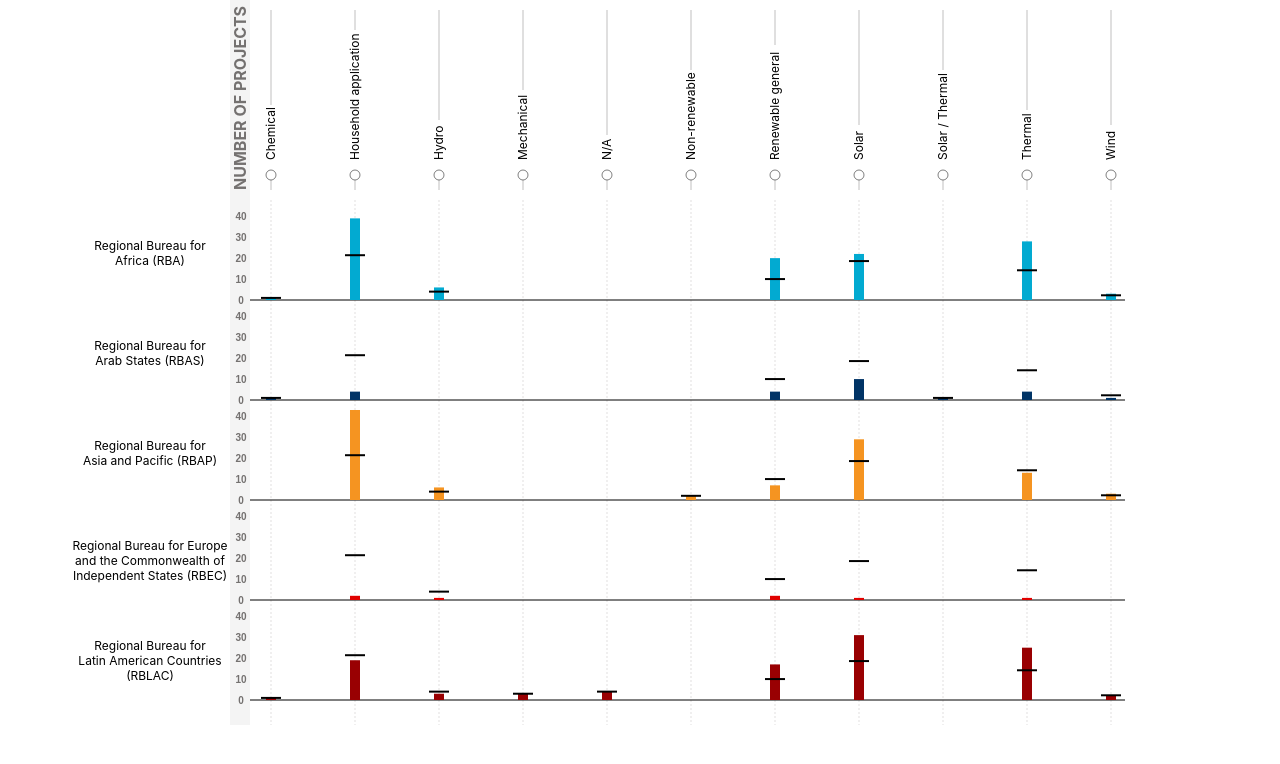
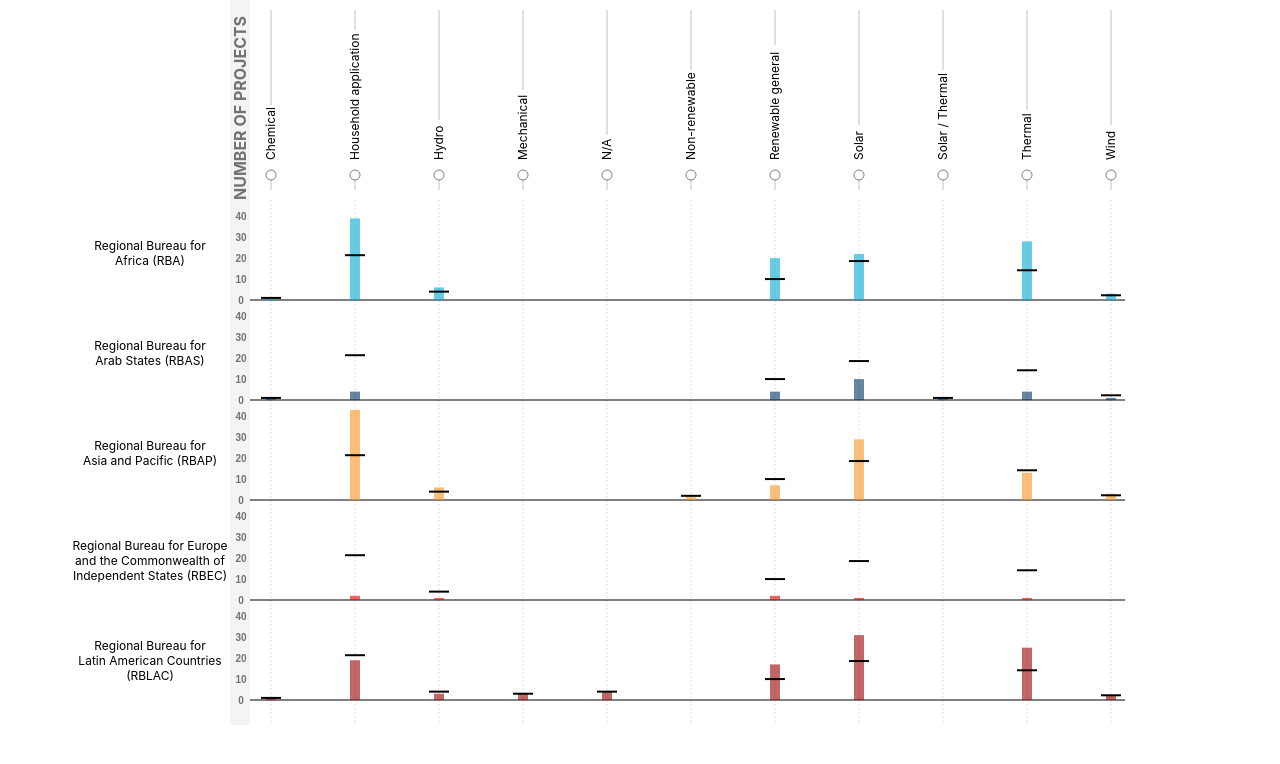
Before and after one commit to ancasarb/vfsg-undp-accelerator-labs-network, a SvelteKit app: page / in a window 1280 px wide. Shown: the top 764 px of the page. Built offline with nearby package versions, Linux system fonts and the light colour scheme; a web font is replaced by a local one.

Commit message:
refactor existing code into components

```diff
--- /dev/null
+++ b/src/components/Gridlines.svelte
@@ -0,0 +1,19 @@
+<script>
+	export let chartDimensions;
+
+	export let xPositions;
+</script>
+
+<g transform={`translate(${chartDimensions.margin.left},${chartDimensions.margin.top})`}>
+	{#each xPositions as x}
+		<line x1={x} y1={0} x2={x} y2={chartDimensions.height} class="grid-line" />
+	{/each}
+</g>
+
+<style>
+	.grid-line {
+		stroke-dasharray: 2;
+		stroke: #c0bfbf;
+		stroke-width: 0.5;
+	}
+</style>
--- /dev/null
+++ b/src/components/Rows.svelte
@@ -0,0 +1,70 @@
+<script>
+	export let chartRows;
+	export let chartDimensions;
+
+	export let xScale;
+	export let yScale;
+
+	export let xAccessor;
+	export let yAccessor;
+	export let yAvgAccessor;
+
+	const avgLineLength = 20;
+	const barWidth = 10;
+</script>
+
+<g>
+	{#each chartRows as row, i}
+		<g transform={`translate(0, ${chartDimensions.margin.top + chartDimensions.rowHeight * i})`}>
+			<line
+				x1={chartDimensions.margin.left}
+				y1={chartDimensions.rowHeight}
+				x2={chartDimensions.width - 75}
+				y2={chartDimensions.rowHeight}
+				class="baseline"
+			/>
+		</g>
+
+		<g
+			transform={`translate(${chartDimensions.margin.left},${
+				chartDimensions.margin.top + chartDimensions.rowHeight * i
+			})`}
+		>
+			{#each row.items as item}
+				{@const x = xScale(xAccessor(item))}
+				{@const y = yScale(yAccessor(item))}
+				{@const yAvg = yScale(yAvgAccessor(item))}
+				<rect
+					x={x - barWidth / 2}
+					{y}
+					width={barWidth}
+					height={chartDimensions.rowHeight - y}
+					fill={row.rowColor}
+					class="item-value"
+				/>
+				<line
+					x1={x - avgLineLength / 2}
+					y1={yAvg}
+					x2={x + avgLineLength / 2}
+					y2={yAvg}
+					class="average-line"
+				/>
+			{/each}
+		</g>
+	{/each}
+</g>
+
+<style>
+	.average-line {
+		stroke: black;
+		stroke-width: 2;
+	}
+
+	.item-value {
+		opacity: 0.6;
+	}
+
+	.baseline {
+		stroke: black;
+	}
+</style>
--- /dev/null
+++ b/src/components/XAxis.svelte
@@ -0,0 +1,47 @@
+<script>
+	export let chartDimensions;
+
+	export let labels;
+</script>
+
+<g transform={`translate(${chartDimensions.margin.left})`}>
+	{#each labels as l}
+		{@const x = l.xPosition}
+		<line x1={x} y1={10} x2={x} y2={chartDimensions.margin.top - 10} class="x-axis-line" />
+		<rect
+			x={-chartDimensions.margin.top + 20}
+			y={x - 5}
+			width={l.padding}
+			height={10}
+			transform={`rotate(-90)`}
+			class="x-axis-background"
+		/>
+		<text
+			x={-chartDimensions.margin.top + 40}
+			y={x + 4}
+			class="x-axis-text"
+			transform={`rotate(-90)`}>{l.label}</text
+		>
+		<circle cx={x} cy={chartDimensions.margin.top - 25} r={5} class="x-axis-circle" />
+	{/each}
+</g>
+
+<style>
+	.x-axis-line {
+		stroke: #c0bfbf;
+	}
+
+	.x-axis-circle {
+		fill: white;
+		stroke: black;
+		stroke-width: 0.5;
+	}
+
+	.x-axis-text {
+		font-size: 12px;
+	}
+
+	.x-axis-background {
+		fill: white;
+	}
+</style>
--- /dev/null
+++ b/src/components/YAxis.svelte
@@ -0,0 +1,73 @@
+<script>
+	import { axisLeft, select } from 'd3';
+
+	export let chartDimensions;
+
+	export let rowYScale;
+	export let labels;
+
+	const chartAxis = function (axis) {
+		let axisGenerator = axisLeft().scale(rowYScale).tickValues([0, 10, 20, 30, 40]);
+		select(axis).call(axisGenerator);
+		select(axis).select('.domain').attr('stroke-width', 0);
+		select(axis).selectAll('.tick').select('line').attr('stroke-width', 0);
+		select(axis)
+			.selectAll('.tick')
+			.select('text')
+			.attr('fill', '#747170')
+			.attr('font-weight', 'bold')
+			.attr('text-anchor', 'middle');
+	};
+
+	$: rowsAxis = [null, null, null, null, null];
+	$: rowsAxis.map((axis) => chartAxis(axis));
+
+	const multipleRowsLabelPadding = 15;
+	const rowsAxisWidth = 20;
+	const rowAxisPadding = 4;
+</script>
+
+<g>
+	<g transform={`translate(${chartDimensions.margin.left})`}>
+		<rect
+			x={-rowsAxisWidth}
+			y={0}
+			width={rowsAxisWidth}
+			height={chartDimensions.height}
+			fill="#f4f4f4"
+		/>
+		<text
+			x={-chartDimensions.margin.top}
+			y={-rowAxisPadding}
+			class="y-axis-title"
+			transform={`rotate(-90)`}>NUMBER OF PROJECTS</text
+		>
+	</g>
+	{#each labels as label, i}
+		<g transform={`translate(0, ${chartDimensions.margin.top + chartDimensions.rowHeight * i})`}>
+			{#each label as d, j}
+				<text
+					class="y-axis-text"
+					x={chartDimensions.margin.left - 100}
+					y={chartDimensions.rowHeight / 2 + j * multipleRowsLabelPadding}
+					fill="black">{d}</text
+				>
+			{/each}
+			<g transform={`translate(${chartDimensions.margin.left},0)`}>
+				<g bind:this={rowsAxis[i]} />
+			</g>
+		</g>
+	{/each}
+</g>
+
+<style>
+	.y-axis-text {
+		font-size: 12px;
+		text-anchor: middle;
+	}
+
+	.y-axis-title {
+		fill: #747170;
+		font-weight: bold;
+	}
+</style>
--- a/src/routes/Chart.svelte
+++ b/src/routes/Chart.svelte
@@ -1,8 +1,15 @@
 <script>
-	import { metadata, energySourcePadding } from './../transform.js';
+	import Rows from './../components/Rows.svelte';
+	import { loop_guard } from 'svelte/internal';
+
+	import { regionMetadata, energySourceMetadata } from './../transform.js';
 	import { getCountsByEnergySource, getCountsByRegion } from '../transform';
-	import { axisLeft, extent, scaleBand, scaleLinear, select } from 'd3';
+	import { extent, scaleBand, scaleLinear } from 'd3';
 	import { find, max, meanBy, uniq } from 'lodash';
+
+	import XAxis from './../components/XAxis.svelte';
+	import YAxis from './../components/YAxis.svelte';
+	import Gridlines from './../components/Gridlines.svelte';
 
 	export let data;
 
@@ -12,12 +19,12 @@
 		margin: {
 			top: 200,
 			left: 250,
-			bottom: 0,
+			bottom: 25,
 			right: 0
-		}
+		},
+		rowHeight: 100
 	};
 
-	dimensions.innerHeight = dimensions.height - dimensions.margin.top - dimensions.margin.bottom;
 	dimensions.innerWidth = dimensions.width - dimensions.margin.left - dimensions.margin.right;
 
 	const regionAccessor = (d) => d.region;
@@ -26,238 +33,65 @@
 	const countriesAccessor = (d) => d.countries;
 
 	$: regionData = getCountsByRegion(data);
+	$: energySourceData = getCountsByEnergySource(data);
+
 	$: energySources = uniq(data.map(energySourceAccessor)).sort();
 	$: regions = uniq(regionData.map(regionAccessor)).sort();
-	$: maxProjectCounts = max(regionData.map(energySourceAccessor).flat().map(projectsAccessor));
+	$: maxProjects = max(regionData.map(energySourceAccessor).flat().map(projectsAccessor));
 
 	$: xScale = scaleBand().domain(energySources).rangeRound([0, dimensions.innerWidth]).padding(0.2);
-	$: yScale = scaleLinear().domain([0, maxProjectCounts]).range([100, 10]);
+	$: yScale = scaleLinear().domain([0, maxProjects]).range([100, 10]);
 
-	$: values = energySources.map((es) => {
-		return { value: es, x: xScale(es) };
-	});
+	$: energySourceData = energySourceData.map((item) => ({
+		...item,
+		projects_avg: meanBy(regionAccessor(item), 'projects')
+	}));
 
-	$: energySourceAverages = getCountsByEnergySource(data).map((item) => {
+	$: chartRows = regions.map((region) => {
+		const items = energySourceAccessor(find(regionData, { region: region })).map((item) => {
+			const energySource = energySourceAccessor(item);
+			return {
+				key: energySource,
+				value: projectsAccessor(item),
+				average_value: find(energySourceData, { energy_source: energySource }).projects_avg
+			};
+		});
+
 		return {
-			energy_source: energySourceAccessor(item),
-			average: meanBy(regionAccessor(item), 'projects')
+			rowKey: region,
+			rowColor: find(regionMetadata, { region: region }).color,
+			items: items
 		};
 	});
-
-	let axis0;
-
-	$: {
-		let axisGenerator = axisLeft().scale(yScale).tickValues([0, 10, 20, 30, 40]);
-		select(axis0).call(axisGenerator);
-		select(axis0).select('.domain').attr('stroke-width', 0);
-		select(axis0).selectAll('.tick').select('line').attr('stroke-width', 0);
-		select(axis0)
-			.selectAll('.tick')
-			.select('text')
-			.attr('fill', '#747170')
-			.attr('font-weight', 'bold')
-			.attr('text-anchor', 'middle');
-	}
-
-	let axis1;
-
-	$: {
-		let axisGenerator = axisLeft().scale(yScale).tickValues([0, 10, 20, 30, 40]);
-		select(axis1).call(axisGenerator);
-		select(axis1).select('.domain').attr('stroke-width', 0);
-		select(axis1).selectAll('.tick').select('line').attr('stroke-width', 0);
-		select(axis1)
-			.selectAll('.tick')
-			.select('text')
-			.attr('fill', '#747170')
-			.attr('font-weight', 'bold')
-			.attr('text-anchor', 'middle');
-	}
-
-	let axis2;
-
-	$: {
-		let axisGenerator = axisLeft().scale(yScale).tickValues([0, 10, 20, 30, 40]);
-		select(axis2).call(axisGenerator);
-		select(axis2).select('.domain').attr('stroke-width', 0);
-		select(axis2).selectAll('.tick').select('line').attr('stroke-width', 0);
-		select(axis2)
-			.selectAll('.tick')
-			.select('text')
-			.attr('fill', '#747170')
-			.attr('font-weight', 'bold')
-			.attr('text-anchor', 'middle');
-	}
-
-	let axis3;
-
-	$: {
-		let axisGenerator = axisLeft().scale(yScale).tickValues([0, 10, 20, 30, 40]);
-		select(axis3).call(axisGenerator);
-		select(axis3).select('.domain').attr('stroke-width', 0);
-		select(axis3).selectAll('.tick').select('line').attr('stroke-width', 0);
-		select(axis3)
-			.selectAll('.tick')
-			.select('text')
-			.attr('fill', '#747170')
-			.attr('font-weight', 'bold')
-			.attr('text-anchor', 'middle');
-	}
-
-	let axis4;
-
-	$: {
-		let axisGenerator = axisLeft().scale(yScale).tickValues([0, 10, 20, 30, 40]);
-		select(axis4).call(axisGenerator);
-		select(axis4).select('.domain').attr('stroke-width', 0);
-		select(axis4).selectAll('.tick').select('line').attr('stroke-width', 0);
-		select(axis4)
-			.selectAll('.tick')
-			.select('text')
-			.attr('fill', '#747170')
-			.attr('font-weight', 'bold')
-			.attr('text-anchor', 'middle');
-	}
 </script>
 
 <svg width={dimensions.width} height={dimensions.height}>
-	<g transform={`translate(${dimensions.margin.left})`}>
-		{#each values as item}
-			{@const x = item.x}
-			{@const value = item.value}
-			<line x1={x} y1={10} x2={x} y2={dimensions.margin.top - 10} class="x-axis-line" />
-			<rect
-				x={-dimensions.margin.top + 20}
-				y={x - 5}
-				width={find(energySourcePadding, { energySource: value }).padding}
-				height={10}
-				transform={`rotate(-90)`}
-				class="x-axis-background"
-			/>
-			<text x={-dimensions.margin.top + 40} y={x + 4} class="x-axis-text" transform={`rotate(-90)`}
-				>{value}</text
-			>
-			<circle cx={x} cy={dimensions.margin.top - 25} r={5} class="x-axis-circle" />
-		{/each}
-	</g>
+	<XAxis
+		chartDimensions={dimensions}
+		labels={energySources.map((e) => {
+			return {
+				label: e,
+				xPosition: xScale(e),
+				padding: find(energySourceMetadata, { energySource: e }).padding
+			};
+		})}
+	/>
 
-	<g transform={`translate(${dimensions.margin.left})`}>
-		<rect x={-20} y={0} width={20} height={dimensions.height} fill="#f4f4f4" />
-		<text x={-dimensions.margin.top + 10} y={-4} class="y-axis-note" transform={`rotate(-90)`}
-			>NUMBER OF PROJECTS</text
-		>
-	</g>
+	<Gridlines chartDimensions={dimensions} xPositions={energySources.map(xScale)} />
 
-	<g transform={`translate(${dimensions.margin.left},${dimensions.margin.top})`}>
-		{#each values as item}
-			{@const x = item.x}
-			{@const value = item.value}
-			<line x1={x} y1={0} x2={x} y2={dimensions.innerHeight} class="grid-line" />
-		{/each}
-	</g>
+	<YAxis
+		chartDimensions={dimensions}
+		labels={regions.map((r) => find(regionMetadata, { region: r }).display)}
+		rowYScale={yScale}
+	/>
 
-	{#each regions as region, i}
-		{@const energySources = energySourceAccessor(find(regionData, { region: region }))}
-		{@const color = find(metadata, { region: region }).color}
-		{@const display = find(metadata, { region: region }).display}
-
-		<g transform={`translate(0, ${dimensions.margin.top + 100 * i})`}>
-			{#each display as d, i}
-				<text class="y-axis-text" x={150} y={50 + i * 15} fill="black">{d}</text>
-			{/each}
-			<line
-				x1={dimensions.margin.left}
-				y1={100}
-				x2={dimensions.width - 75}
-				y2={100}
-				stroke="black"
-			/>
-		</g>
-
-		<g transform={`translate(${dimensions.margin.left},${dimensions.margin.top + 100 * i})`}>
-			{#if i == 0}
-				<g bind:this={axis0} />
-			{/if}
-
-			{#if i == 1}
-				<g bind:this={axis1} />
-			{/if}
-
-			{#if i == 2}
-				<g bind:this={axis2} />
-			{/if}
-
-			{#if i == 3}
-				<g bind:this={axis3} />
-			{/if}
-
-			{#if i == 4}
-				<g bind:this={axis4} />
-			{/if}
-
-			{#each energySources as item}
-				{@const energySource = energySourceAccessor(item)}
-				{@const x = find(values, { value: energySource }).x}
-				{@const average = find(energySourceAverages, { energy_source: energySource }).average}
-				<rect
-					x={x - 5}
-					y={yScale(projectsAccessor(item))}
-					width={10}
-					height={100 - yScale(projectsAccessor(item))}
-					fill={color}
-				/>
-				<line
-					x1={x - 10}
-					y1={yScale(average)}
-					x2={x + 10}
-					y2={yScale(average)}
-					class="average-line"
-				/>
-			{/each}
-		</g>
-	{/each}
+	<Rows
+		chartDimensions={dimensions}
+		{chartRows}
+		{xScale}
+		{yScale}
+		xAccessor={(item) => item.key}
+		yAccessor={(item) => item.value}
+		yAvgAccessor={(item) => item.average_value}
+	/>
 </svg>
-
-<style>
-	.grid-line {
-		stroke-dasharray: 2;
-		stroke: #c0bfbf;
-		stroke-width: 0.5;
-	}
-
-	.x-axis-line {
-		stroke: #c0bfbf;
-	}
-
-	.x-axis-circle {
-		fill: white;
-		stroke: black;
-		stroke-width: 0.5;
-	}
-
-	.x-axis-text {
-		font-size: 12px;
-	}
-
-	.x-axis-background {
-		fill: white;
-	}
-
-	.y-axis-text {
-		font-size: 12px;
-	}
-
-	.average-line {
-		stroke: black;
-		stroke-width: 2;
-	}
-
-	.y-axis-text {
-		text-anchor: middle;
-	}
-
-	.y-axis-note {
-		fill: #747170;
-		font-weight: bold;
-	}
-</style>
--- a/src/transform.js
+++ b/src/transform.js
@@ -46,7 +46,7 @@ export function getCountsByRegion(data) {
 	});
 }
 
-export const metadata = [
+export const regionMetadata = [
 	{
 		color: '#02aad1',
 		region: 'Regional Bureau for Africa (RBA)',
@@ -74,7 +74,7 @@ export const metadata = [
 	}
 ];
 
-export const energySourcePadding = [
+export const energySourceMetadata = [
 	{ energySource: 'N/A', padding: 45 },
 	{ energySource: 'Chemical', padding: 75 },
 	{ energySource: 'Household application', padding: 150 },
```
